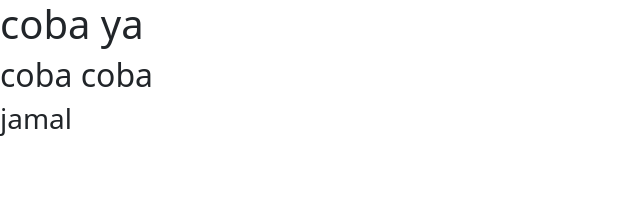
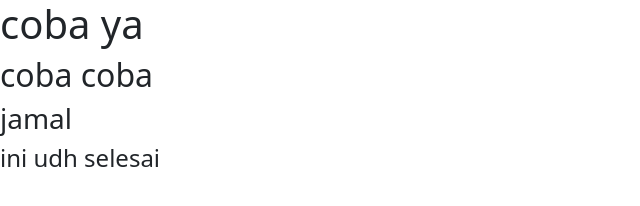
Before and after one commit to S1nt4x16/lomba_web, a plain HTML site: page index.html in a window 1280 px wide. Shown: the whole page, without its empty margins (0-640 px from the left). Drawn offline with Linux system fonts and the light colour scheme.

Commit message:
ini gua udh selesai len

```diff
--- a/index.html
+++ b/index.html
@@ -11,6 +11,7 @@
     <h1>coba ya</h1>
     <h2>coba coba</h2>
     <h3>jamal</h3>
+    <h4>ini udh selesai</h4>
 
 
     <script src="vendor/bootstrap-5.2.0-dist/js/bootstrap.bundle.min.js"></script>
```
